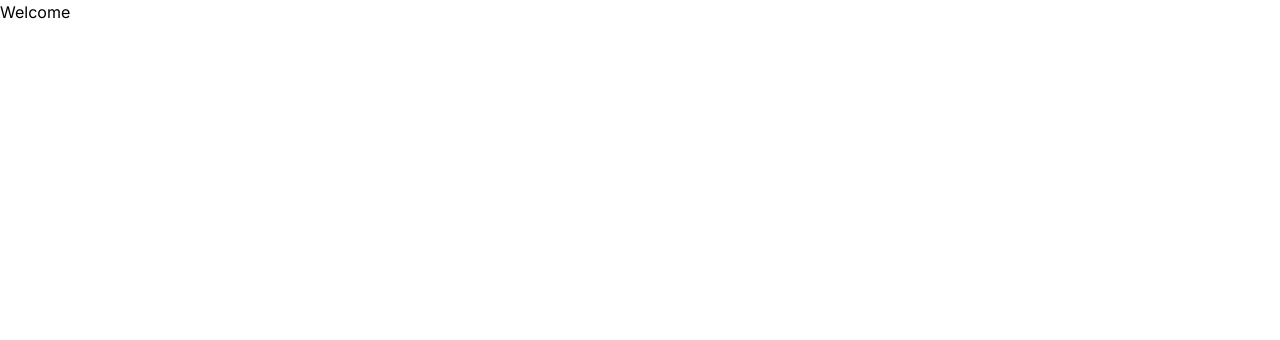
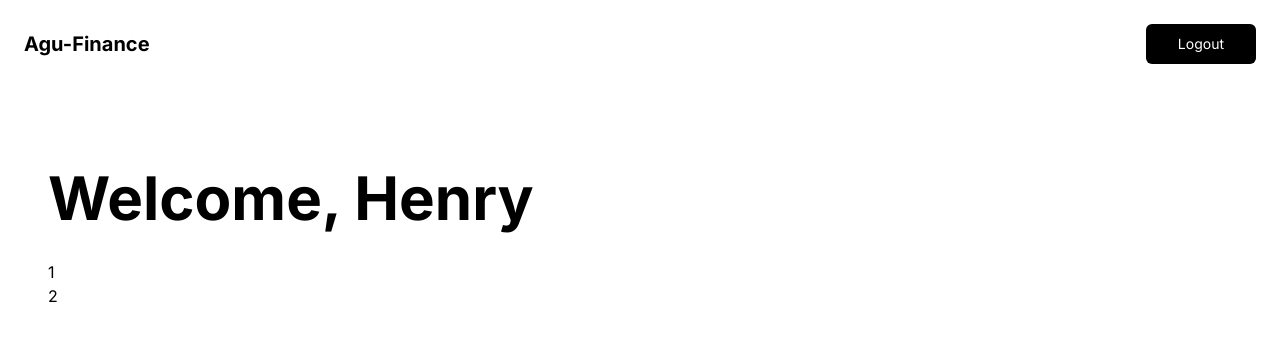
Before and after one commit to HenryAgu/agu-finance, a Next.js app: page /dashboard in a window 1280 px wide. Shown: the top 340 px of the page. Built offline with nearby package versions, Linux system fonts and the light colour scheme.

Commit message:
FEAT: dashboard header

```diff
--- a/src/app/dashboard/page.tsx
+++ b/src/app/dashboard/page.tsx
@@ -1,11 +1,26 @@
-import React from 'react'
+import React from "react";
 
 const page = () => {
   return (
-    <div>
-      <h1>Welcome</h1>
+    <div className="w-full">
+      <div className="p-4 lg:p-6 flex items-center justify-between">
+        <div>
+          <p className="font-bold text-xl">Agu-Finance</p>
+        </div>
+        <div>
+          <button className="bg-black text-white py-2.5 px-8 rounded-md text-sm">Logout</button>
+        </div>
+      </div>
+      <div className="p-4 lg:p-12">
+        <h1 className="text-4xl lg:text-6xl font-bold my-4 lg:my-8">Welcome, Henry</h1>
+        <div>
+          <div>1</div>
+          <div>2</div>
+        </div>
+      </div>
+
     </div>
-  )
-}
+  );
+};
 
-export default page
+export default page;
```
Also changed, not shown: src/components/Transactions/Transaction.tsx (added).
